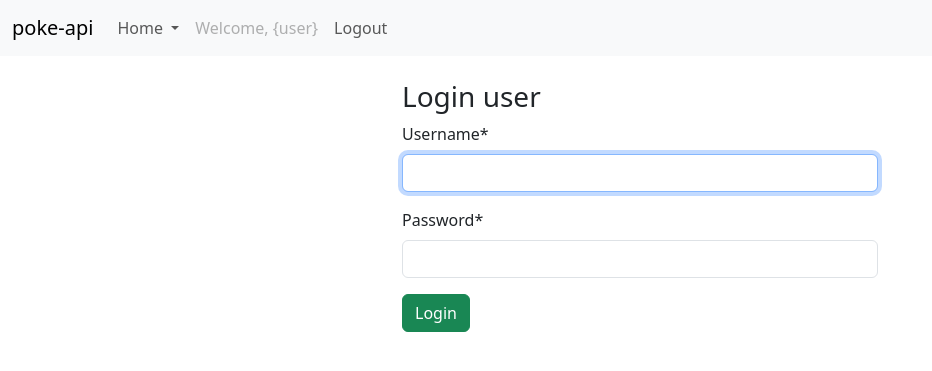
After one commit to n-varvonets/poke-api, a Django app: page /login in a window 1280 px wide. The commit adds this page. Shown: the top 371 px of the page, without its empty margins (0-932 px from the left). Run offline with Django 4.2, Linux system fonts and the light colour scheme; some libraries are stand-ins or nearby versions.

Commit message:
implemented login view

```diff
--- a/poke_api/core/templates/account/register.html
+++ b/poke_api/core/templates/account/register.html
@@ -26,7 +26,7 @@
         {% csrf_token %}
 <!-- novalidate - couse I don't want to use a validation form from browser, the validation will be in my logic of django app. -->
 <!-- also need to add csrf token couse of POST method -->
-        <input type="submit" value="Create Account" class="btn btn-success">
+        <input type="submit" value="Create Account" class="btn btn-success"/>
       </form>
   </div>
 {% endblock %}
--- /dev/null
+++ b/poke_api/core/templates/registration/login.html
@@ -0,0 +1,36 @@
+{% extends 'base.html'%}
+
+{% load crispy_forms_tags %}
+
+{% block title %} Login {% endblock %}
+
+{% block style %}
+<link href="https://cdn.jsdelivr.net/npm/bootstrap@5.3.0-alpha1/dist/css/bootstrap.min.css" rel="stylesheet"
+      integrity="sha384-GLhlTQ8iRABdZLl6O3oVMWSktQOp6b7In1Zl3/Jr59b6EGGoI1aFkw7cmDA6j6gD" crossorigin="anonymous">
+
+<style>
+     .login-style {
+        width:500px;
+        margin:auto;
+     }
+</style>
+
+{% endblock %}
+
+
+{% block body %}
+  <div class="container mt-4 login-style">
+      <h3>Login user</h3>
+      <form action="" method="POST" novalidate>
+        {{ form | crispy }}
+        {% csrf_token %}
+        <input type="hidden" name="next" value="{{next}}"/>
+        <input type="submit" value="Login" class="btn btn-success"/>
+          <!-- novalidate - couse I don't want to use a validation form from browser, the validation will be in my logic of django app. -->
+          <!-- also need to add csrf token couse of POST method: user for protection of  -->
+          <!-- type="hidden" name="next" value="{{next}}"  - after press "enter" we can go to next field: it's build-in method in 'form'-->
+
+      </form>
+        <!--also we have to sto specify login_redirect in setting.py -->
+  </div>
+{% endblock %}
--- a/poke_api/core/urls.py
+++ b/poke_api/core/urls.py
@@ -1,8 +1,10 @@
 from django.urls import path
 from .views import index_page, list_pokes_page, pokemon_detail, register_user
+from django.contrib.auth.views import LoginView
 
 
 urlpatterns = [
+    path('login', LoginView.as_view(), name="login"),  # when we use a class as view - we have it to indicate
     path('', index_page, name="index_page"),
     path('list_pokes/', list_pokes_page, name="list_pokes_page"),
     path('poke/<slug:slug>/', pokemon_detail, name="pokemon_detail"),
--- a/poke_api/poke_api/settings.py
+++ b/poke_api/poke_api/settings.py
@@ -117,6 +117,10 @@ USE_TZ = True
 CRISPY_ALLOWED_TEMPLATE_PACKS = "bootstrap5"
 CRISPY_TEMPLATE_PACK = "bootstrap5"
 
+# login redirect as using build django form login ---> was first imported in .core.urls
+LOGIN_REDIRECT_URL = 'list_pokes_page'  # so after login django will redirect response in .core.urls. name = 'list_pokes_page'
+LOGIN_URL = 'login'
+LOGOUT_URL = 'logout'
 
 # Static files (CSS, JavaScript, Images)
 # https://docs.djangoproject.com/en/4.1/howto/static-files/
```
